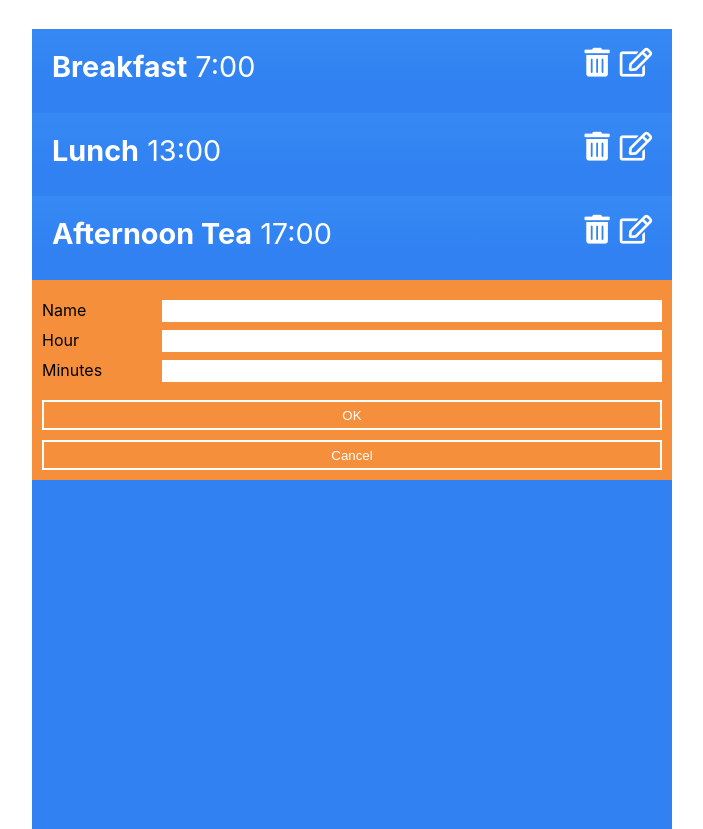
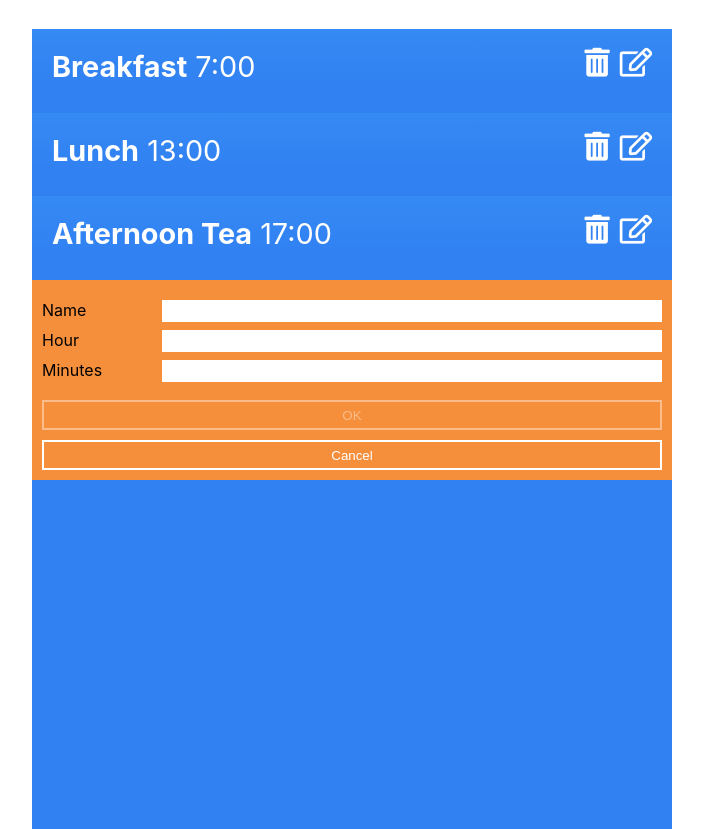
Before and after one commit to dariusz75/react-pl, a React (Create React App) app: page / in a window 1280 px wide. Shown: the whole page, without its empty margins (288-991 px from the left). Built offline with nearby package versions, Linux system fonts and the light colour scheme.

Commit message:
completed

```diff
--- a/src/EditEvent.css
+++ b/src/EditEvent.css
@@ -5,10 +5,6 @@
 
 .edit-event__input-group {
   margin-top: 10px;
-}
-
-.edit-event__input-group__label {
-
 }
 
 .edit-event__input-group__input {
@@ -27,3 +23,8 @@
   color: #fff;
   cursor: pointer;
 }
+
+.edit-event__input-group__button:disabled {
+  opacity: 0.4;
+  cursor: not-allowed;
+}
--- a/src/EditEvent.jsx
+++ b/src/EditEvent.jsx
@@ -1,9 +1,11 @@
 import React from 'react';
 
 import './EditEvent.css';
-import { isValidNumberInput } from './utilitiesAndFunctions';
+import { isValidNumberInput, isValidName, isValidHour, isValidMinutes } from './utilitiesAndFunctions';
 
 const EditEvent = (props) => {
+
+  const isFormValid = isValidName(props.name) && isValidHour(props.hour) && isValidMinutes(props.minutes);
 
   return <div className="edit-event">
     <div className="edit-event__input-group">
@@ -42,6 +44,7 @@ const EditEvent = (props) => {
     </div>
     <div className="edit-event__input-group">
       <button
+        disabled={!isFormValid}
         className="edit-event__input-group__button"
         onClick={() => props.onSave()}>
         OK
--- a/src/utilitiesAndFunctions.js
+++ b/src/utilitiesAndFunctions.js
@@ -3,3 +3,27 @@ export function isValidNumberInput(e) {
     return e.preventDefault();
   }
 }
+
+export function isValidName(val) {
+  if (val.length > 0) {
+    return true;
+  } else {
+    return false;
+  }
+}
+
+export function isValidHour(val) {
+  if (val.length > 0) {
+    return true;
+  } else {
+    return false;
+  }
+}
+
+export function isValidMinutes(val) {
+  if (val.length > 0) {
+    return true;
+  } else {
+    return false;
+  }
+}
```
